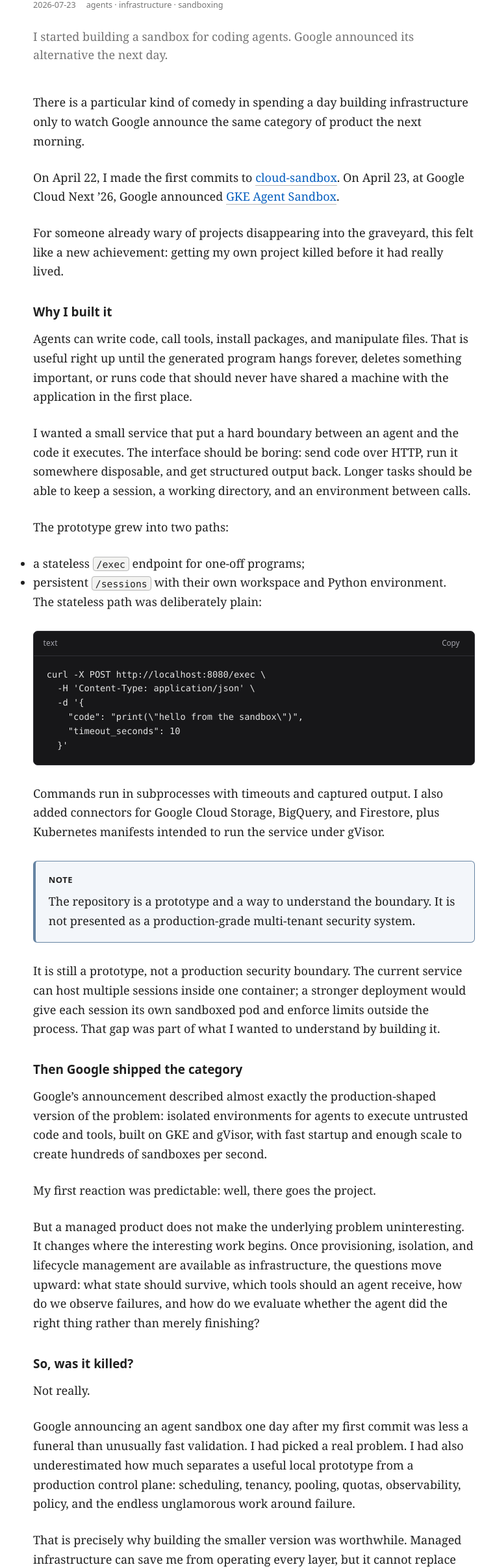
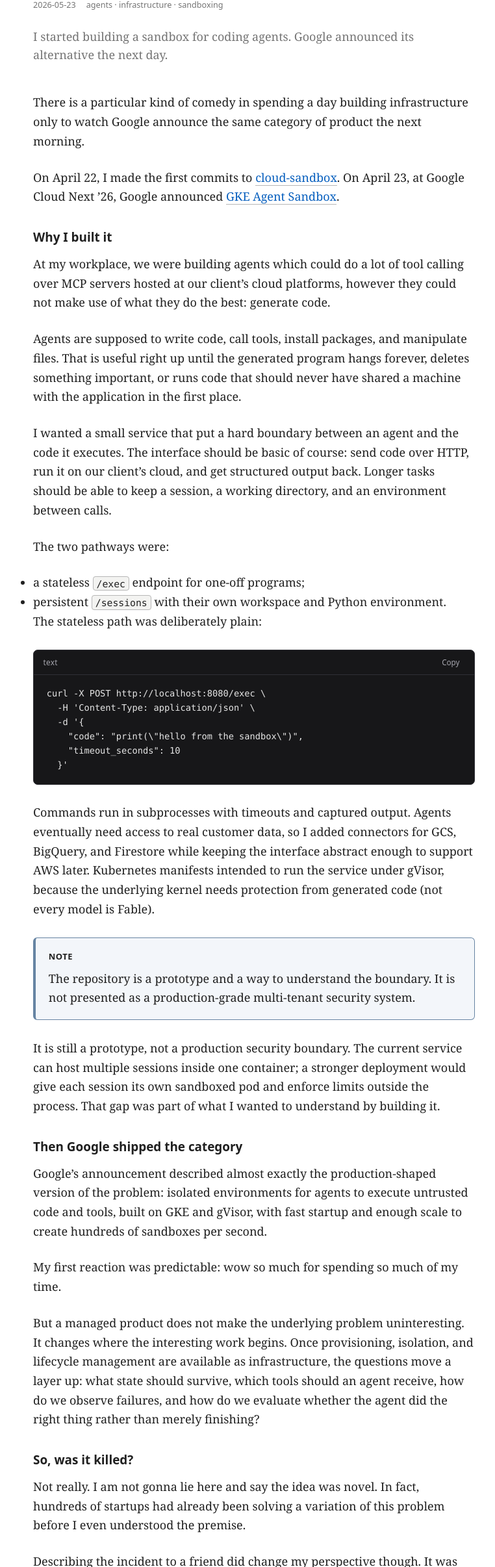
Before and after one commit to alyosha31/personal-site, an Astro site: page /writing/killed-my-own-project/ in a window 1280 px wide. Shown: the part 388-2800 px from the top of the page at 65% size, without its empty margins (249-1011 px from the left). Built offline with nearby package versions, Linux system fonts and the light colour scheme; Astro itself is replaced by a stand-in of ours; code samples lack their colours.

Commit message:
refined bio and sandbox post

````diff
--- a/src/content/posts/killed-my-own-project.md
+++ b/src/content/posts/killed-my-own-project.md
@@ -1,7 +1,7 @@
 ---
-title: "A Sufferer of Killed Projects Gets His Own Project Killed"
+title: "I Built a Project. Twenty-Four Hours Later, It Was Already Obsolete."
 description: "I started building a sandbox for coding agents. Google announced its alternative the next day."
-date: "2026-07-23"
+date: "2026-05-23"
 tags: ["agents", "infrastructure", "sandboxing"]
 ---
 
@@ -13,23 +13,23 @@
 Google Cloud Next ’26, Google announced
 [GKE Agent Sandbox](https://cloud.google.com/blog/products/containers-kubernetes/whats-new-in-gke-at-next26).
 
-For someone already wary of projects disappearing into the graveyard, this
-felt like a new achievement: getting my own project killed before it had really
-lived.
-
 ## Why I built it
 
-Agents can write code, call tools, install packages, and manipulate files.
+At my workplace, we were building agents which could do a lot of tool calling
+over MCP servers hosted at our client's cloud platforms, however they could not
+make use of what they do the best: generate code.
+
+Agents are supposed to write code, call tools, install packages, and manipulate files.
 That is useful right up until the generated program hangs forever, deletes
 something important, or runs code that should never have shared a machine with
 the application in the first place.
 
 I wanted a small service that put a hard boundary between an agent and the code
-it executes. The interface should be boring: send code over HTTP, run it
-somewhere disposable, and get structured output back. Longer tasks should be
-able to keep a session, a working directory, and an environment between calls.
+it executes. The interface should be basic of course: send code over HTTP, run it on our client's cloud,
+and get structured output back.
+Longer tasks should be able to keep a session, a working directory, and an environment between calls.
 
-The prototype grew into two paths:
+The two pathways were:
 
 - a stateless `/exec` endpoint for one-off programs;
 - persistent `/sessions` with their own workspace and Python environment.
@@ -45,9 +45,9 @@
   }'
 ```
 
-Commands run in subprocesses with timeouts and captured output. I also added
-connectors for Google Cloud Storage, BigQuery, and Firestore, plus Kubernetes
-manifests intended to run the service under gVisor.
+Commands run in subprocesses with timeouts and captured output.
+Agents eventually need access to real customer data, so I added connectors for GCS, BigQuery, and Firestore while keeping the interface abstract enough to support AWS later.
+Kubernetes manifests intended to run the service under gVisor, because the underlying kernel needs protection from generated code (not every model is Fable).
 
 > [!NOTE]
 > The repository is a prototype and a way to understand the boundary. It is not
@@ -65,29 +65,22 @@
 tools, built on GKE and gVisor, with fast startup and enough scale to create
 hundreds of sandboxes per second.
 
-My first reaction was predictable: well, there goes the project.
+My first reaction was predictable: wow so much for spending so much of my time.
 
 But a managed product does not make the underlying problem uninteresting. It
 changes where the interesting work begins. Once provisioning, isolation, and
 lifecycle management are available as infrastructure, the questions move
-upward: what state should survive, which tools should an agent receive, how do
+a layer up: what state should survive, which tools should an agent receive, how do
 we observe failures, and how do we evaluate whether the agent did the right
 thing rather than merely finishing?
 
 ## So, was it killed?
 
-Not really.
+Not really. I am not gonna lie here and say the idea was novel. In fact, hundreds of startups had already been solving a variation of this problem before I even understood the premise.
 
-Google announcing an agent sandbox one day after my first commit was less a
-funeral than unusually fast validation. I had picked a real problem. I had also
-underestimated how much separates a useful local prototype from a production
+Describing the incident to a friend did change my perspective though. It was fast validation from the tech giant, atleast in terms of the tech stack and the approach.
+I had also severely underestimated how much separates a useful local prototype from a production
 control plane: scheduling, tenancy, pooling, quotas, observability, policy, and
 the endless unglamorous work around failure.
 
-That is precisely why building the smaller version was worthwhile. Managed
-infrastructure can save me from operating every layer, but it cannot replace
-understanding the layer. The next project will be better because I now know
-where the easy demo ends and the systems problem starts.
-
-If anything, Google did not kill my project. It gave me a roadmap—and impeccable
-comic timing.
+Really interesting times for builders ahead.
````
Also changed, not shown: src/pages/index.astro (+5 -6 lines).
